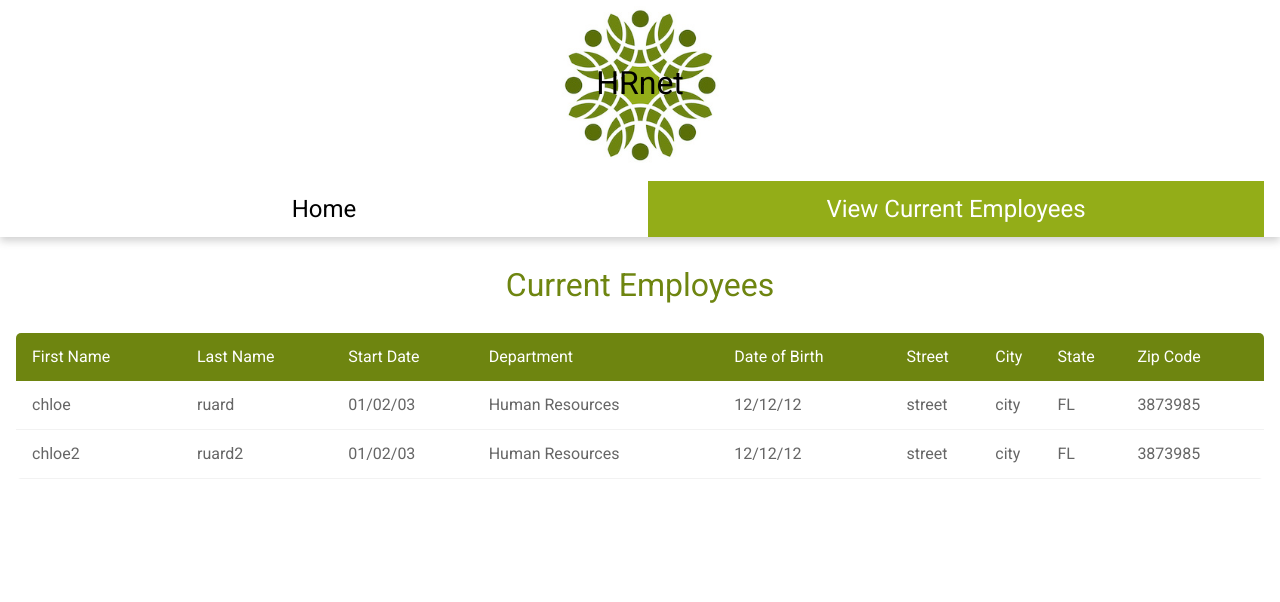
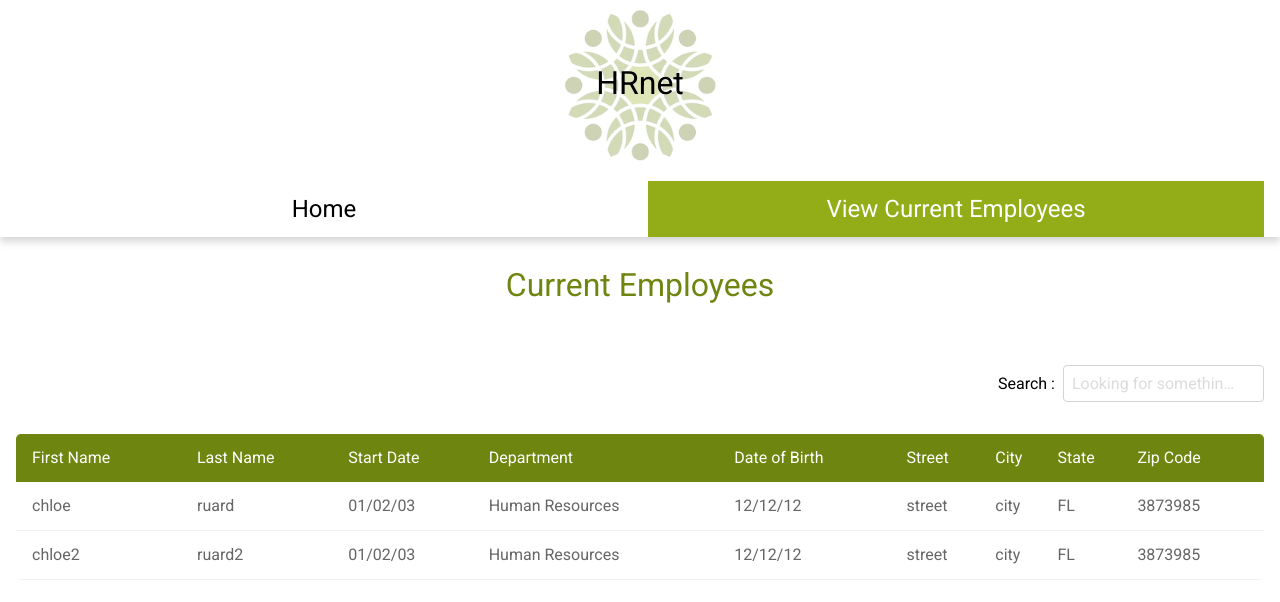
Before and after one commit to badbmo/ChloeRuard_14_30032021, a React (Create React App) app: page /employee-list in a window 1280 px wide. Shown: the top 602 px of the page. Built offline with nearby package versions, Linux system fonts and the light colour scheme.

Commit message:
created Search component (not working yet) with style

```diff
--- /dev/null
+++ b/src/components/Search.js
@@ -0,0 +1,18 @@
+import React from "react";
+import "../style/search.css";
+
+/**
+ * Employees Page to display employees list
+ * @returns {JSX} React component
+ */
+
+function Search() {
+	return (
+			<div className="search">
+				<label className="search__label">Search :</label>
+				<input type="search" className="search__input" placeholder="Looking for something ?" />
+			</div>
+	);
+}
+
+export default Search;
--- a/src/components/Table.js
+++ b/src/components/Table.js
@@ -1,5 +1,6 @@
 import React from "react";
 import "../style/table.css";
+import Search from "./Search";
 
 /**
  * Table Component to display current employees
@@ -9,7 +10,11 @@ import "../style/table.css";
 function Table() {
 	const tableHead = (list) => {
 		return list.map((item, index) => {
-			return <th className={"head__cell cell-"+index} key={index}>{item}</th>;
+			return (
+				<th className={"head__cell cell-" + index} key={index}>
+					{item}
+				</th>
+			);
 		});
 	};
 
@@ -73,13 +78,18 @@ function Table() {
 	return (
 		<main className="main__table">
 			<h2 className="table__title">Current Employees</h2>
-
+			<section className="topSection__table">
+				<div></div>
+				<Search />
+			</section>
 			<table className="table">
-				<thead >
+				<thead>
 					<tr className="table__head">{tableHead(headData)}</tr>
 				</thead>
 				<tbody>{tableBody(bodyData)}</tbody>
 			</table>
+			<section className="bottomSection__table">
+			</section>
 		</main>
 	);
 }
--- a/src/style/header.css
+++ b/src/style/header.css
@@ -17,6 +17,7 @@
 	max-width: 10rem;
 	grid-column: 1;
 	grid-row: 1;
+	opacity: 0.3;
 }
 
 .header__title {
@@ -25,6 +26,7 @@
 	height: max-content;
 	font-size: 2rem;
 	color: black;
+	z-index: 1;
 }
 
 .nav {
--- /dev/null
+++ b/src/style/search.css
@@ -0,0 +1,25 @@
+.search{
+	align-self: flex-end;
+}
+
+.search__label {
+	padding: 0.5rem;
+}
+.search__input {
+	border: none;
+	background-color: transparent;
+	font-family: inherit;
+	text-overflow: ellipsis;
+	border: 1px solid lightgray;
+	padding: 0.5rem;
+	border-radius: 4px;
+}
+
+.search__input::placeholder {
+	opacity: 25%;
+}
+
+.search__input:focus {
+	background-color: #f8f8fa;
+	outline: solid 1px lightgray;
+}
--- a/src/style/table.css
+++ b/src/style/table.css
@@ -48,3 +48,12 @@
 .cell-0 {
 	padding-left: 1rem;
 }
+
+/* Mise en page page*/
+
+.topSection__table {
+	width: 100%;
+	display: flex;
+	justify-content: space-between;
+	margin: 2rem 0;
+}
```
